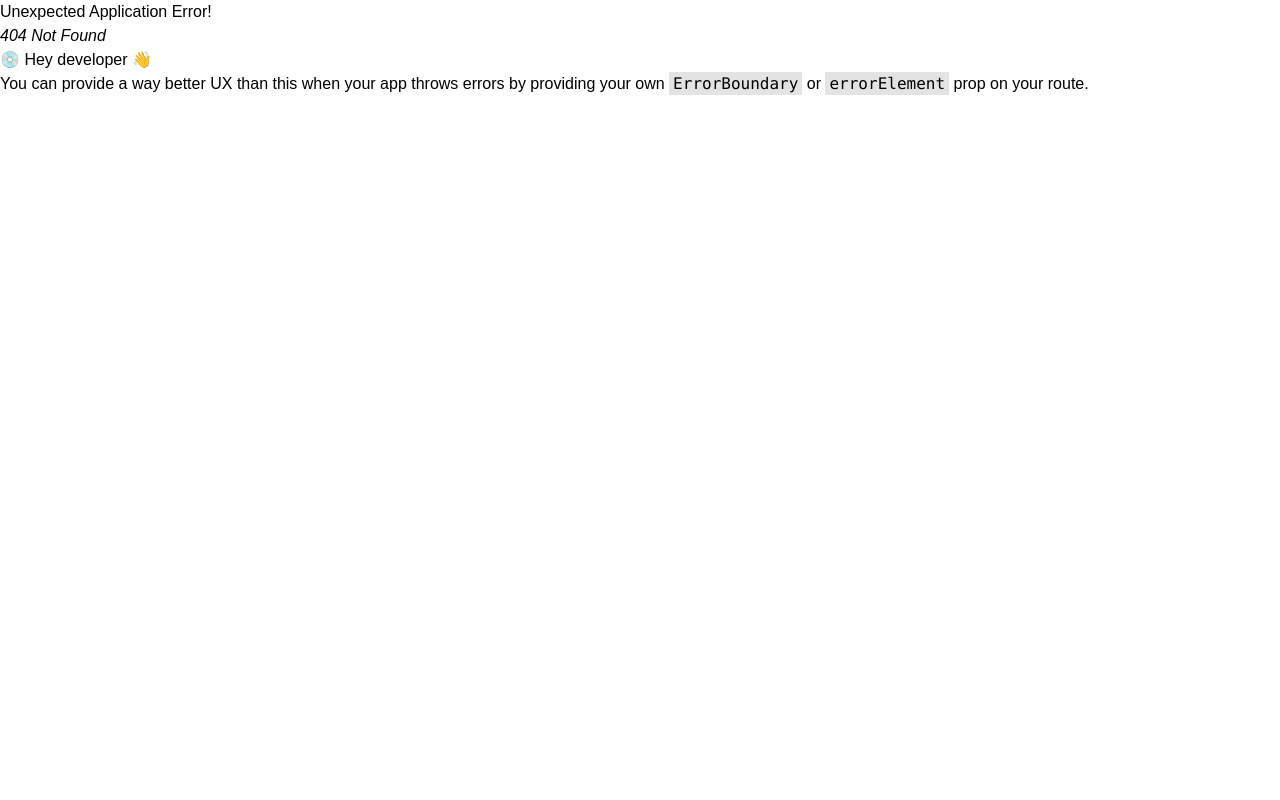
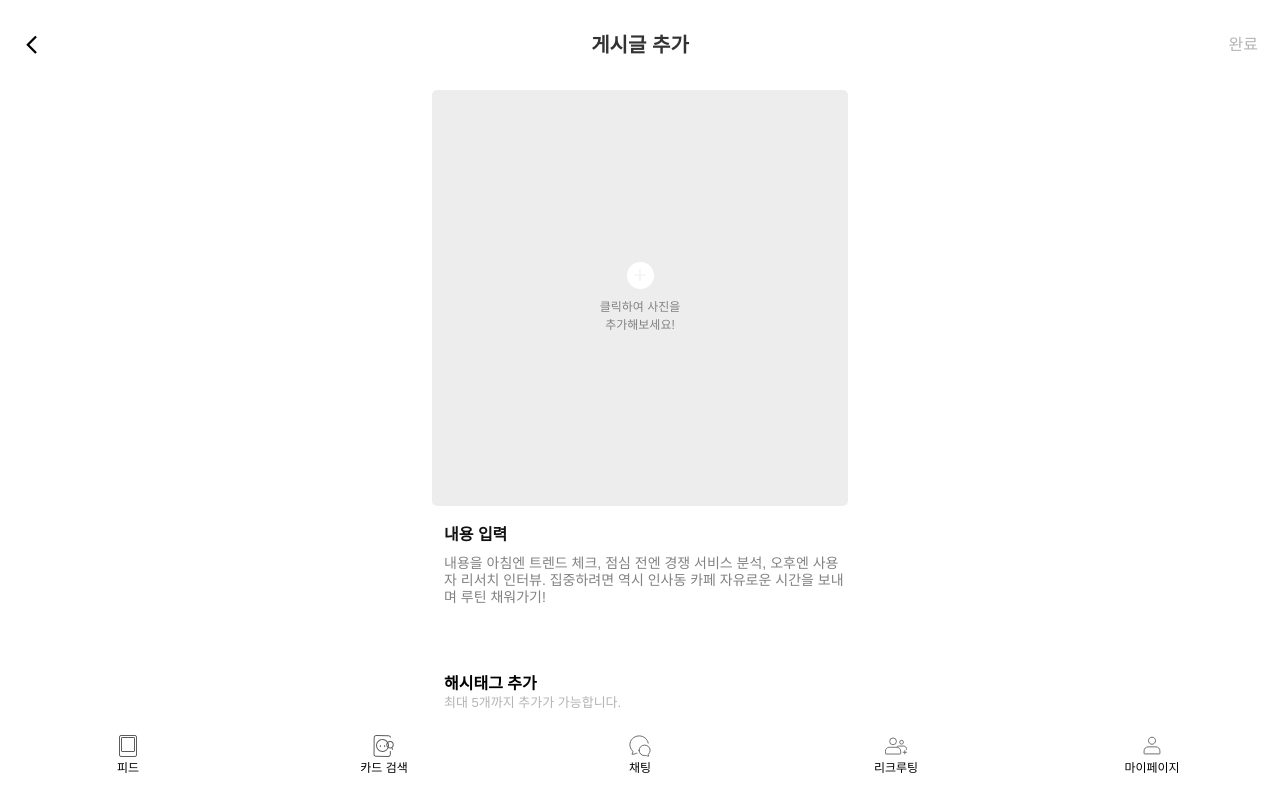
Before and after one commit to potato637/myfit-front, a React (Vite) app: page /feed/post-feed in a window 1280 px wide. Before the commit this address had no page. Built offline with nearby package versions, Linux system fonts and the light colour scheme; a web font is replaced by a local one.

Commit message:
Feat/add feed post (#49)
* before-rebase

* feed-post-finished

```diff
--- /dev/null
+++ b/src/components/feed/KeywordInput.tsx
@@ -0,0 +1,81 @@
+import { useState } from "react";
+
+function KeywordInput() {
+  const [inputValue, setInputValue] = useState("");
+  const [keywords, setKeywords] = useState<string[]>([]);
+  const [error, setError] = useState("");
+
+  const handleChange = (e: React.ChangeEvent<HTMLInputElement>) => {
+    const value = e.target.value;
+    setError(""); // 입력 시 에러 초기화
+
+    if (value.endsWith(" ")) {
+      const newKeyword = value.trim();
+
+      if (!newKeyword) {
+        setInputValue("");
+        return;
+      }
+
+      if (keywords.includes(newKeyword)) {
+        setError("이미 추가된 키워드입니다.");
+      } else if (keywords.length >= 5) {
+        setError("키워드는 최대 5개까지 입력할 수 있어요.");
+      } else {
+        setKeywords([...keywords, newKeyword]);
+      }
+
+      setInputValue("");
+    } else {
+      setInputValue(value);
+    }
+  };
+
+  const handleDelete = (keyword: string) => {
+    setKeywords((prev) => prev.filter((k) => k !== keyword));
+  };
+
+  return (
+    <div>
+      <p className="text-sub1 font-semibold text-ct-black-300">해시태그 추가</p>
+      <p className="text-body2 text-ct-gray-200 mt-[2px]">
+        최대 5개까지 추가가 가능합니다.
+      </p>
+
+      <div className="mt-[8px] flex flex-wrap gap-[8px]">
+        {keywords.map((tag) => (
+          <div
+            key={tag}
+            className="flex items-center gap-1 px-[10px] py-[6px] bg-blue-100 rounded-full text-blue-500 text-body2"
+          >
+            #{tag}
+            <button
+              type="button"
+              onClick={() => handleDelete(tag)}
+              className="ml-1 text-[14px] leading-none"
+            >
+              ×
+            </button>
+          </div>
+        ))}
+      </div>
+
+      {keywords.length < 5 && (
+        <>
+          <input
+            type="text"
+            value={inputValue}
+            onChange={handleChange}
+            className="mt-[10px] w-full border-b border-ct-gray-100 outline-none text-body2"
+            placeholder="키워드를 입력해주세요"
+          />
+          {error && (
+            <p className="text-caption text-red-500 mt-[6px]">{error}</p>
+          )}
+        </>
+      )}
+    </div>
+  );
+}
+
+export default KeywordInput;
--- a/src/pages/feed/FeedPage.tsx
+++ b/src/pages/feed/FeedPage.tsx
@@ -57,7 +57,7 @@ function FeedPage() {
   return (
     <BottomNavContainer>
       {/* 🧷 고정 헤더 삽입 */}
-      <FixedHeader /> //TODO - safe area 고려하여 padding-top 조정 필요
+      <FixedHeader />
       <div className="pt-[66px] pb-[89px] px-[10px] bg-ct-white min-h-screen flex flex-col gap-6">
         {dummyFeed.map((item, idx) => (
           <FeedCard key={idx} user={item.user} post={item.post} />
--- /dev/null
+++ b/src/pages/feed/PostFeed.tsx
@@ -0,0 +1,48 @@
+import ImageUploadBox from "../../components/common/ImageUploadBox";
+import TopBarContainer from "../../components/common/TopBarContainer";
+import KeywordInput from "../../components/feed/KeywordInput";
+import BottomNav from "../../components/layouts/BottomNav";
+
+const TopBarContent = () => {
+  return (
+    <div className="relative w-full ct-center">
+      <span className="text-ct-black-100 text-h1">게시글 추가 </span>
+      <div className="absolute right-[22px]">
+        <span className="text-sub2 text-ct-gray-200">완료</span>
+      </div>
+    </div>
+  );
+};
+
+function PostFeed() {
+  return (
+    <>
+      <TopBarContainer TopBarContent={<TopBarContent />}>
+        <div className="flex flex-col px-[16px] ">
+          {/* ✅ 이미지 업로드 영역 */}
+          <div className="flex flex-col mb-[19px]">
+            {/* 안내 텍스트 */}
+            <ImageUploadBox
+              className="w-full aspect-square rounded-[5px] bg-ct-gray-100 overflow-hidden"
+              textClassName="text-body3 text-ct-gray-300"
+            />
+          </div>
+          {/* ✅ 내용 입력 영역 */}
+          <div className="mb-[29px] pl-3">
+            <p className="text-sub1 font-semibold text-ct-black-200 mb-[11px]">
+              내용 입력
+            </p>
+            <textarea
+              maxLength={1000}
+              placeholder="내용을 아침엔 트렌드 체크, 점심 전엔 경쟁 서비스 분석, 오후엔 사용 자 리서치 인터뷰. 집중하려면 역시 인사동 카페 자유로운 시간을 보내며 루틴 채워가기!"
+              className="w-full h-[112px] text-body1 text-ct-black-200 resize-none outline-none placeholder:text-ct-gray-300 bg-transparent"
+            />
+            <KeywordInput />
+          </div>
+        </div>{" "}
+        <BottomNav />
+      </TopBarContainer>
+    </>
+  );
+}
+export default PostFeed;
```
Also changed, not shown: src/routes/router.tsx (+6 -1 lines).
